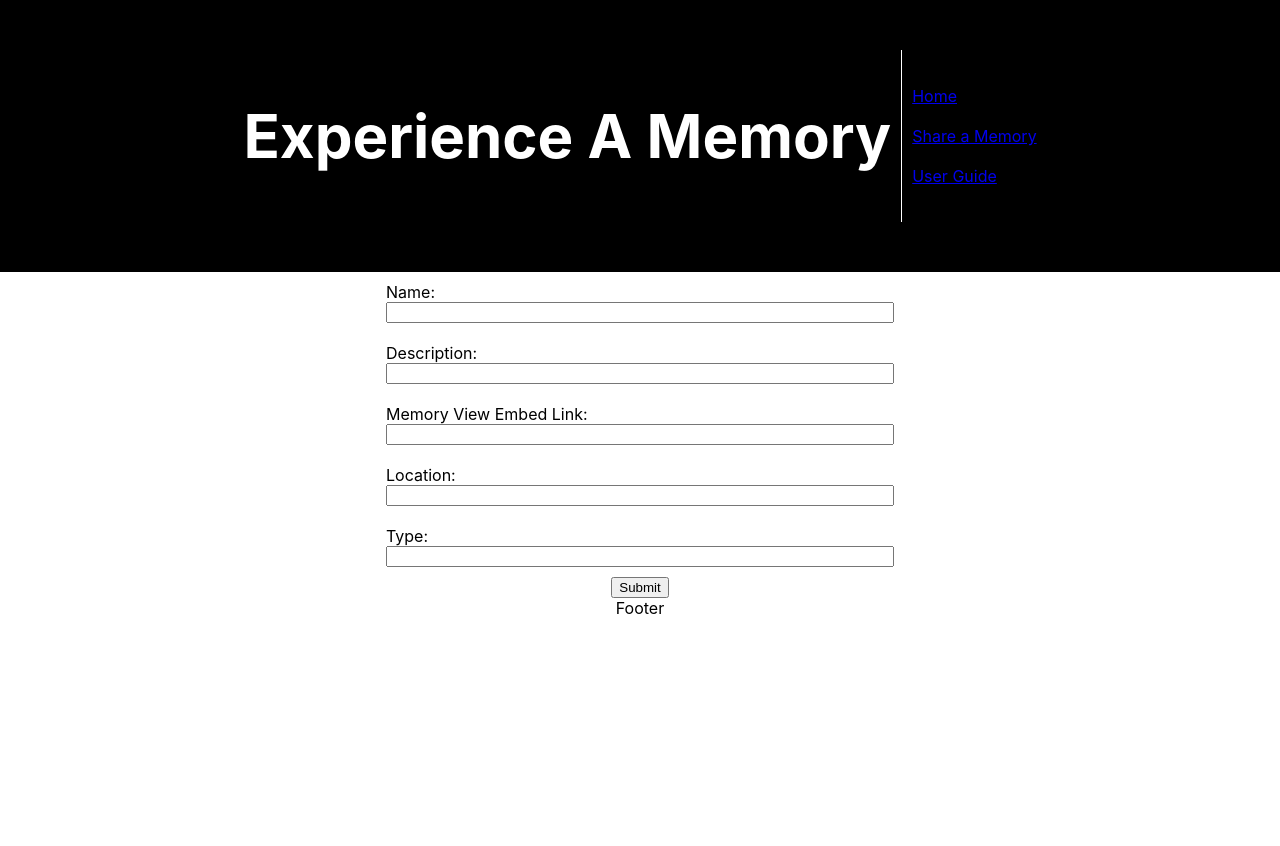
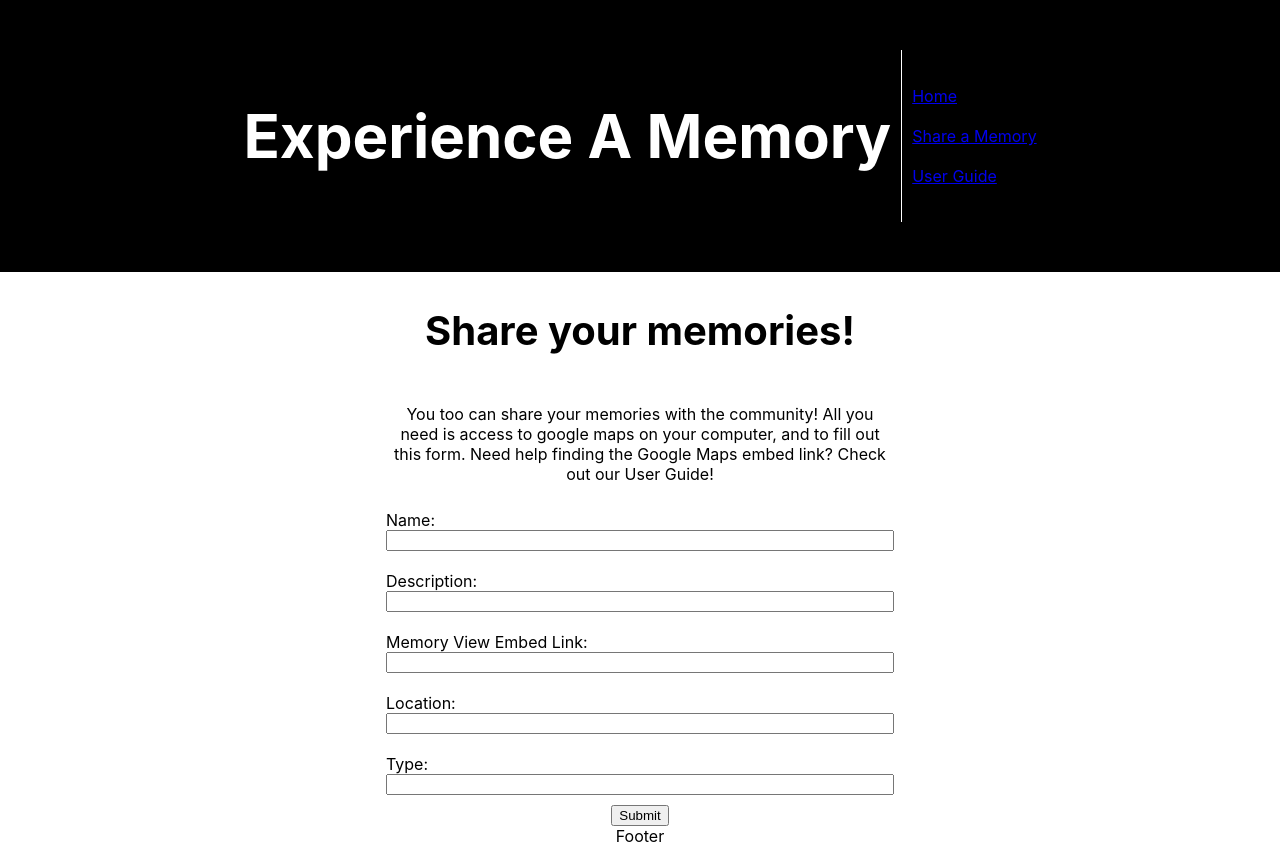
Before and after one commit to amandaphail/VisualizeAMemory, a React (Create React App) app: page /new in a window 1280 px wide. Before the commit the page ends 800 px from the top, so only its background shows below. Built offline with nearby package versions, Linux system fonts and the light colour scheme; no server answers.

Commit message:
wrote form description and styled

```diff
--- a/src/components/Form.jsx
+++ b/src/components/Form.jsx
@@ -30,7 +30,10 @@ async function handleSubmit(event){
 
 }
     return (
+
         <div id="form">
+            <h2>Share your memories!</h2>
+            <p>You too can share your memories with the community!  All you need is access to google maps on your computer, and to fill out this form.  Need help finding the Google Maps embed link?  Check out our User Guide!</p>
             <form onSubmit={handleSubmit}>
                 <div class="criteria">
 
--- a/src/components/form.css
+++ b/src/components/form.css
@@ -22,6 +22,9 @@ form {
 }
 
 .inputs {
-  /* padding: 10px; */
-  width:500px;
+  width: 500px;
 }
+
+p{
+    width: 500px;
+}
--- a/src/components/memories.css
+++ b/src/components/memories.css
@@ -12,6 +12,3 @@
   margin: 20px;
   background-color: rgb(207, 206, 206);
 }
-
-#right {
-}
```
